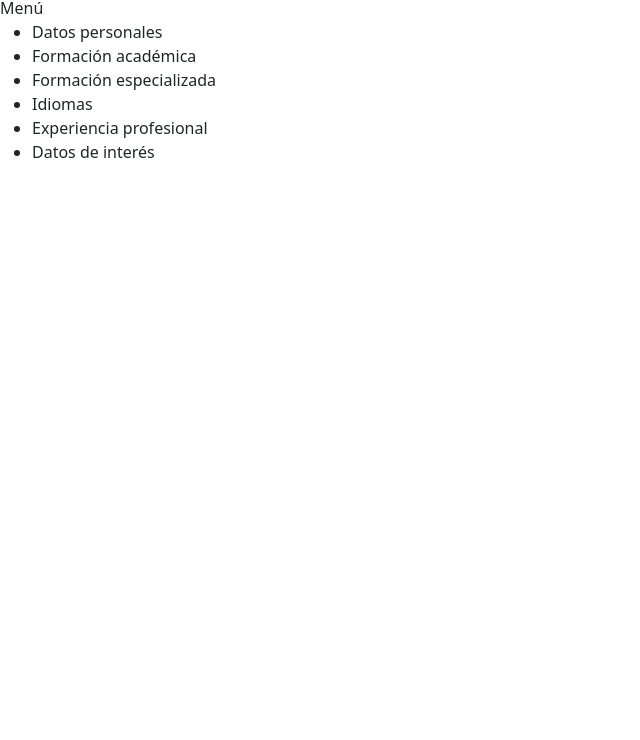
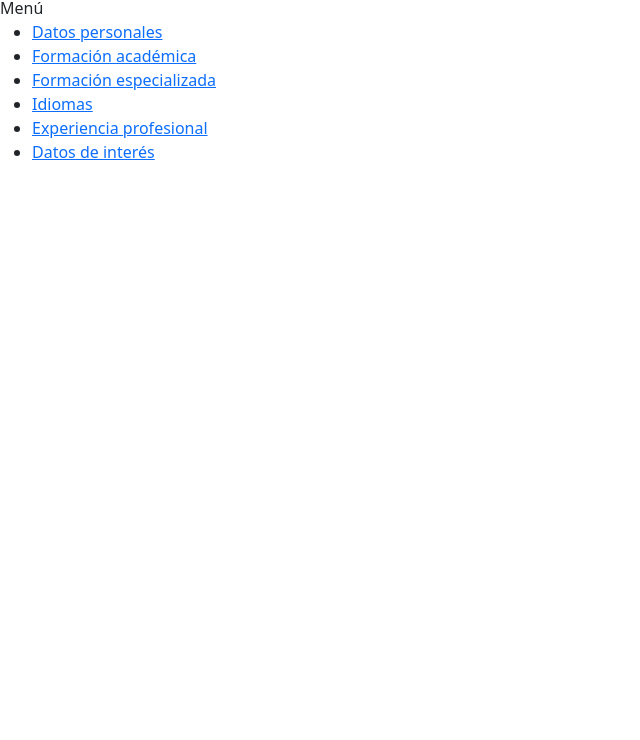
Before and after one commit to Alejandro97tri/alejandro97tri.github.io, a plain HTML site: page index.html in a window 1280 px wide. Shown: the part 60-800 px from the top of the page, without its empty margins (0-640 px from the left). Drawn offline with nearby package versions, Linux system fonts and the light colour scheme.

Commit message:
Añadidos links menu

```diff
--- a/index.html
+++ b/index.html
@@ -16,12 +16,13 @@
     <h1>Alejandro Ferrer Garcia</h1>
     <table>Menú</table>
     <ul>
-        <li>Datos personales</li>
-        <li>Formación académica</li>
-        <li>Formación especializada</li>
-        <li>Idiomas</li>
-        <li>Experiencia profesional</li>
-        <li>Datos de interés</li>
+        <li><a href="datos_personales.html">Datos personales</a></li>
+        <li><a href="formacion_academica.html">Formación académica</a></li>
+        <li>
+            <a href="formacion_especializada.html">Formación especializada</a></li>
+        <li><a href="idiomas.html">Idiomas</a></li>
+        <li><a href="experiencia_profesional.html">Experiencia profesional</a></li>
+        <li><a href="datos_de_interes.html">Datos de interés</a></li>
     </ul>
 </body>
 
```
Also changed, not shown: datos_de_interes.html (added), datos_personales.html (added), experiencia_profesional.html (added), formacion_especializada.html (added), formación_academica.html (added), idiomas.html (added).
